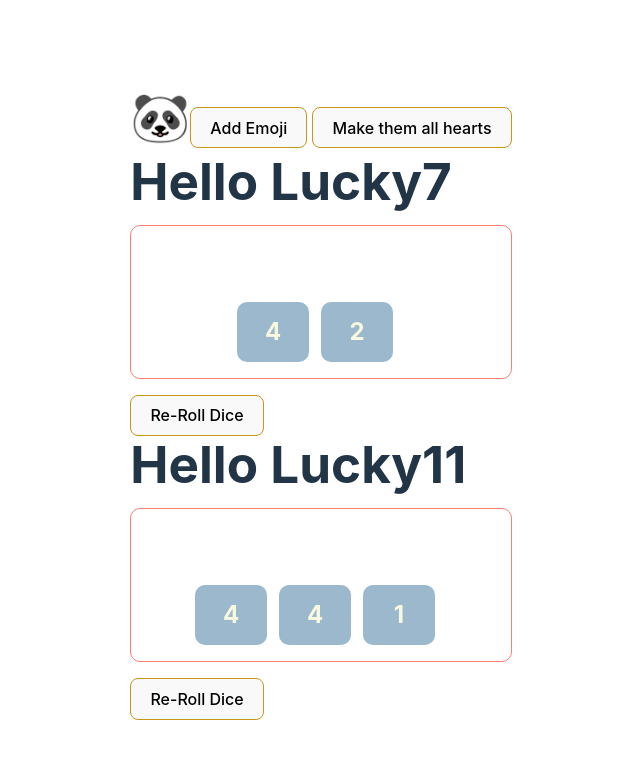
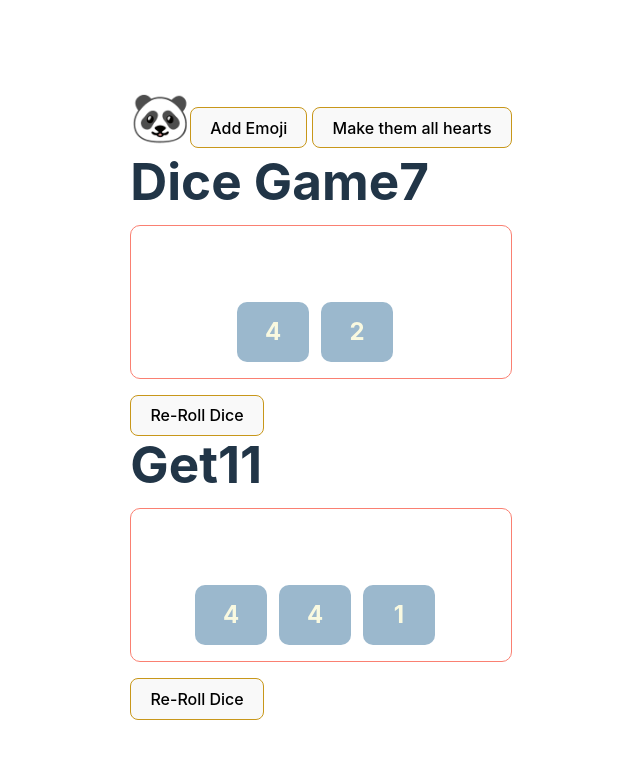
Before and after one commit to wichofly/pokemon_react, a React (Vite) app: page / in a window 1280 px wide. Shown: the top 758 px of the page, without its empty margins (319-959 px from the left). Built offline with nearby package versions, Linux system fonts and the light colour scheme.

Commit message:
feat: add their own title

```diff
--- a/src/App.jsx
+++ b/src/App.jsx
@@ -73,7 +73,7 @@ function App() {
       <Emoji />
 
       <LuckyN />
-      <LuckyN numDice={3} goal={11} />
+      <LuckyN numDice={3} goal={11} title="Get" />
     </>
   );
 }
--- a/src/components/5-exercise/ColorBox.jsx
+++ b/src/components/5-exercise/ColorBox.jsx
@@ -6,7 +6,7 @@ const getColor = (arr) => {
   return arr[idx];
 };
 
-const ColorBox = ({ colors }) => {
+const ColorBox = ({ colors, index }) => {
   const [color, setColor] = useState(getColor(colors));
 
   const changeColor = () => {
@@ -21,6 +21,7 @@ const ColorBox = ({ colors }) => {
       style={{
         backgroundColor: color,
       }}
+      key={index}
     ></div>
   );
 };
--- a/src/components/7-luckyNumbers/LuckyN.jsx
+++ b/src/components/7-luckyNumbers/LuckyN.jsx
@@ -3,7 +3,7 @@ import { getRolls, sum } from './utils';
 
 import Dice from './Dice';
 
-const LuckyN = ({ numDice = 2, goal = 7 }) => {
+const LuckyN = ({ numDice = 2, goal = 7, title = 'Dice Game' }) => {
   const [dado, setDado] = useState(getRolls(numDice));
 
   const isWinner = sum(dado) === goal;
@@ -13,7 +13,8 @@ const LuckyN = ({ numDice = 2, goal = 7 }) => {
   return (
     <main className="lucky__component">
       <h1>
-        Hello Lucky{goal} {isWinner && 'You won!'}
+        {title}
+        {goal} {isWinner && 'You won!'}
       </h1>
       <Dice dice={dado} />
       <button onClick={roll}>Re-Roll Dice</button>
```
Also changed, not shown: src/components/5-exercise/ColorboxGrid.jsx (+3 -13 lines).
